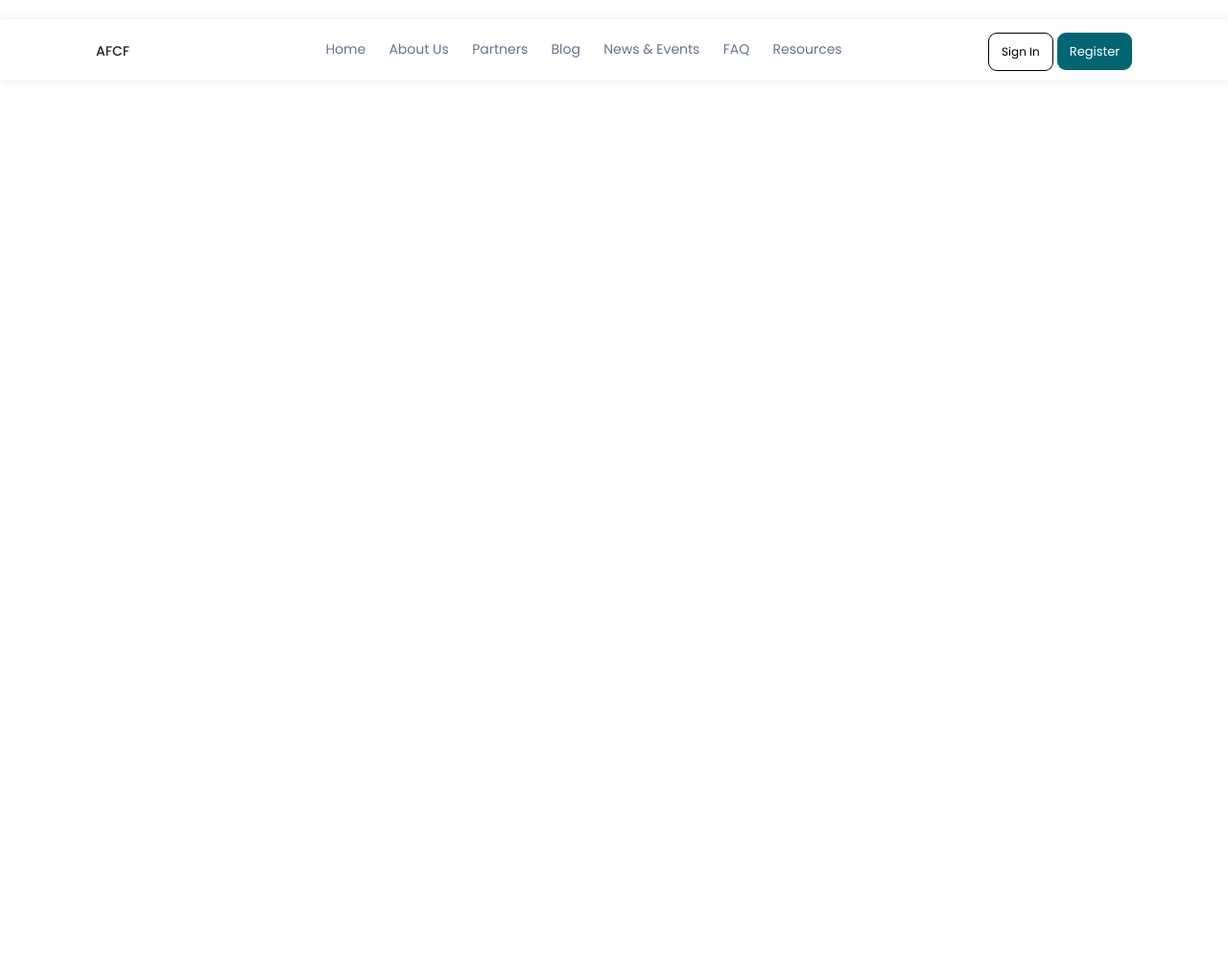
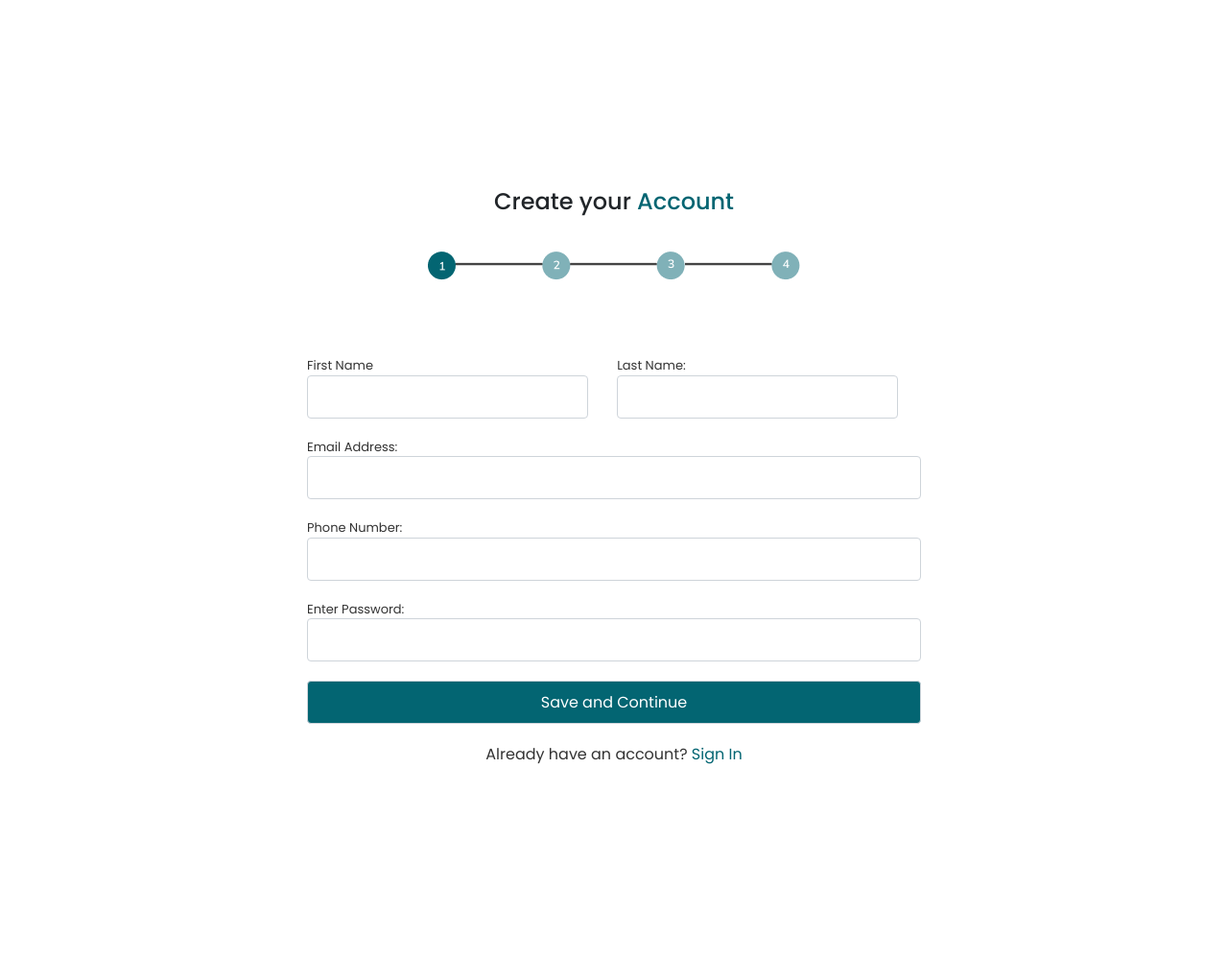
Before and after one commit to atosin056/AFCF, a PHP site: page /register.php in a window 1280 px wide. Shown: the whole page at 96% size. Before the commit the page ends 74 px from the top, so only its background shows below. Run offline with PHP 8.4, Linux system fonts and the light colour scheme.

Commit message:
Project Complete

```diff
--- a/css/main.css
+++ b/css/main.css
@@ -2,6 +2,10 @@
     margin: 0;
     padding: 0;
     font-family: poppins;
+}
+.label-for{
+    font-size: 13px;
+    color: #333333;
 }
 .card{
     font-family: montserrat !important;
--- a/navbar.php
+++ b/navbar.php
@@ -42,7 +42,7 @@
 
 			</a>
 
-			<a href="#">
+			<a href="register.php">
 
 				<button style="width: 78px;height: 39px;background-color: #036572;color: white;border-radius: 9px;border: none;font-size: 13px;">Register</button>
 
--- a/register.php
+++ b/register.php
@@ -2,7 +2,7 @@
 
 <head>
 
-	<title>AFCF - Empowering farmers with finance while bridging the gap for agricultural success.</title>
+	<title>AFCF - Empowering farmers with finance while bridging the gap for agricultural success. | Register</title>
 
 	<link rel="stylesheet" type="text/css" href="bootstrap/css/bootstrap.min.css">
 
@@ -22,10 +22,96 @@
 
 include 'loader.php';
 
-include 'navbar.php';
 
 ?>
 
+<div style="width: 100% !important;height: auto !important;padding-top: 100px;padding-bottom: 100px;">
+
+	<div style="width: 100%;height: 100%;display: flex;justify-content: center;align-items: center;background: transparent;">
+
+		<div style="width: 50% !important;background: transparent;padding-top: 10px;">
+
+			<h4 style="text-align: center;">Create your <a href="index.php" style="color: #036572;">Account</a></h4>
+
+			<div style="display: flex;justify-content: center;width: 100% !important;">
+
+				<div>
+
+					<img src="images/to-to.png">
+
+				</div>
+
+			</div>
+
+			<form method="POST" style="width: 100%;margin-top: 50px;">
+
+				<div class="row" style="display: flex;width: 100% !important;background: transparent;justify-content: space-between;">
+
+					<div class="form-group" style="background-color: transparent;width: 49.5%;">
+
+						<label class="label-for">First Name</label>
+
+						<input type="email" name="fname" class="form-control" style="height: 45px;">
+
+					</div>
+
+					<div class="form-group" style="width: 49.5%;">
+
+						<label class="label-for">Last Name:</label>
+
+						<input type="email" name="lname" class="form-control" style="height: 45px;">
+
+					</div>
+
+				</div>
+
+				<div class="form-group" style="margin-top: 20px;">
+
+					<label class="label-for">Email Address:</label>
+
+					<input type="email" name="email" class="form-control" style="height: 45px;">
+
+				</div>
+
+				<div class="form-group" style="margin-top: 20px;">
+
+					<label class="label-for">Phone Number:</label>
+
+					<input type="tel" name="phone" class="form-control" style="height: 45px;">
+
+				</div>
+
+				<div class="form-group" style="margin-top: 20px;">
+
+					<label class="label-for">Enter Password:</label>
+
+					<input type="email" name="email" class="form-control" style="height: 45px;">
+
+				</div>
+
+
+
+				<div class="form-group" style="margin-top: 20px;">
+
+					<input type="submit" name="submit" value="Save and Continue"class="form-control" style="height: 45px;background: #036572;color: white;">
+
+				</div>
+
+				<div class="form-group" style="margin-top: 20px;display: flex;justify-content: center;">
+
+					<p style="color: #333333">Already have an account? <a href="#" style="color: #036572;">Sign In</a></p>
+
+				</div>
+
+
+
+			</form>
+
+		</div>
+
+	</div>
+
+</div>
 
 
 </body>
```
Also changed, not shown: footer.php (+5 -5 lines), images/to-to.png (added).
